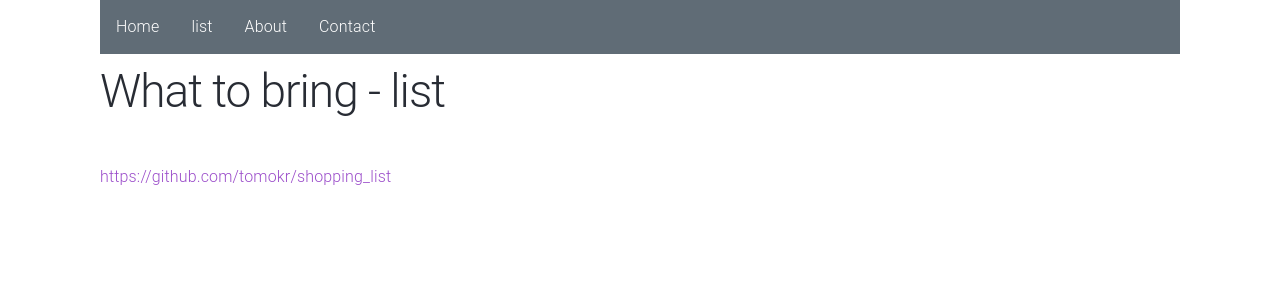
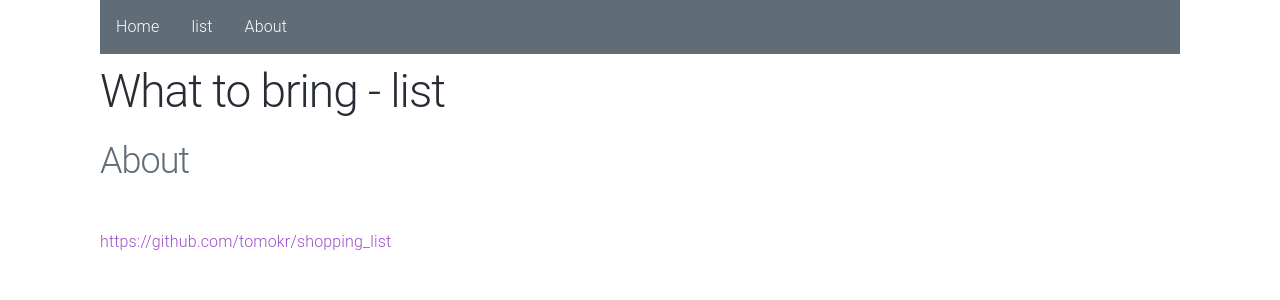
Before and after one commit to tomokr/what_to_bring, a React (Create React App) app: page /about in a window 1280 px wide. Shown: the top 300 px of the page. Built offline with nearby package versions, Linux system fonts and the light colour scheme.

Commit message:
Add about page

```diff
--- a/src/App.tsx
+++ b/src/App.tsx
@@ -1,4 +1,4 @@
-import React, { Fragment, useState } from "react";
+import React from "react";
 import "./App.css";
 import "milligram";
 import NavBar from "./components/atoms/NavBar";
@@ -8,10 +8,8 @@ import {
   BrowserRouter as Router,
   Switch,
   Route,
-  Link,
-  useRouteMatch,
-  useParams
 } from "react-router-dom";
+import AboutPage from "./components/pages/AboutPage";
 
 function App() {
 
@@ -23,16 +21,13 @@ function App() {
       <h1 className="title">What to bring - list</h1>
 
         <Switch>
-          {/* <Route path="/about">
-            <About />
-          </Route> */}
+          <Route path="/about">
+            <AboutPage />
+          </Route>
           <Route path="/listpage">
             <ListMenuPage />
           </Route>
           <Route path="/list/:listName" component={ListPage} />
-          {/* <Route path="/">
-            <Home />
-          </Route> */}
         </Switch>
         <br />
         <a href="https://github.com/tomokr/shopping_list">
--- a/src/components/atoms/NavBar.tsx
+++ b/src/components/atoms/NavBar.tsx
@@ -7,8 +7,8 @@ function NavBar(){
 <ul>
   <li><a className="active" href="/">Home</a></li>
   <li><a href="/listPage">list</a></li>
-  <li><a href="#about">About</a></li>
-  <li><a href="#contact">Contact</a></li>
+  <li><a href="/about">About</a></li>
+  {/* <li><a href="#contact">Contact</a></li> */}
 </ul>
 </div>
 </>
--- /dev/null
+++ b/src/components/pages/AboutPage.tsx
@@ -0,0 +1,10 @@
+import React from 'react';
+
+function AboutPage(){
+
+    return (<>
+    <h2>About</h2>
+    </>
+    )};
+
+export default AboutPage;
--- a/src/components/pages/ListMenuPage.tsx
+++ b/src/components/pages/ListMenuPage.tsx
@@ -7,7 +7,7 @@ function ListMenuPage(){
         'list2',
         'list3'
       ]
-      const [title, setTitle] = useState<string>('default');
+      const [, setTitle] = useState<string>('default');
       const menuClicked = (event: React.MouseEvent<HTMLElement>) => {
         setTitle(event.currentTarget.className);
       }
```
